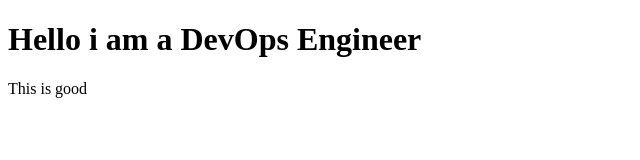
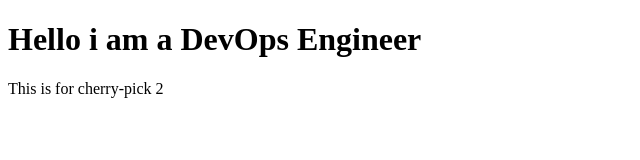
Before and after one commit to kishor-645/justone, a plain HTML site: page index.html in a window 1280 px wide. Shown: the full height of the page, 0-640 px from the left. Drawn offline with Linux system fonts and the light colour scheme.

Commit message:
Revert "deleted"
This reverts commit 9976bbb64b081f27f09e0875e39b3a98cfd6216a.

```diff
--- a/index.html
+++ b/index.html
@@ -1,3 +1,3 @@
 <!DOCTYPE html>
 <h1>Hello i am a DevOps Engineer </h1>
-<p>This is good</p>
+<p>This is for cherry-pick 2</p>
```
